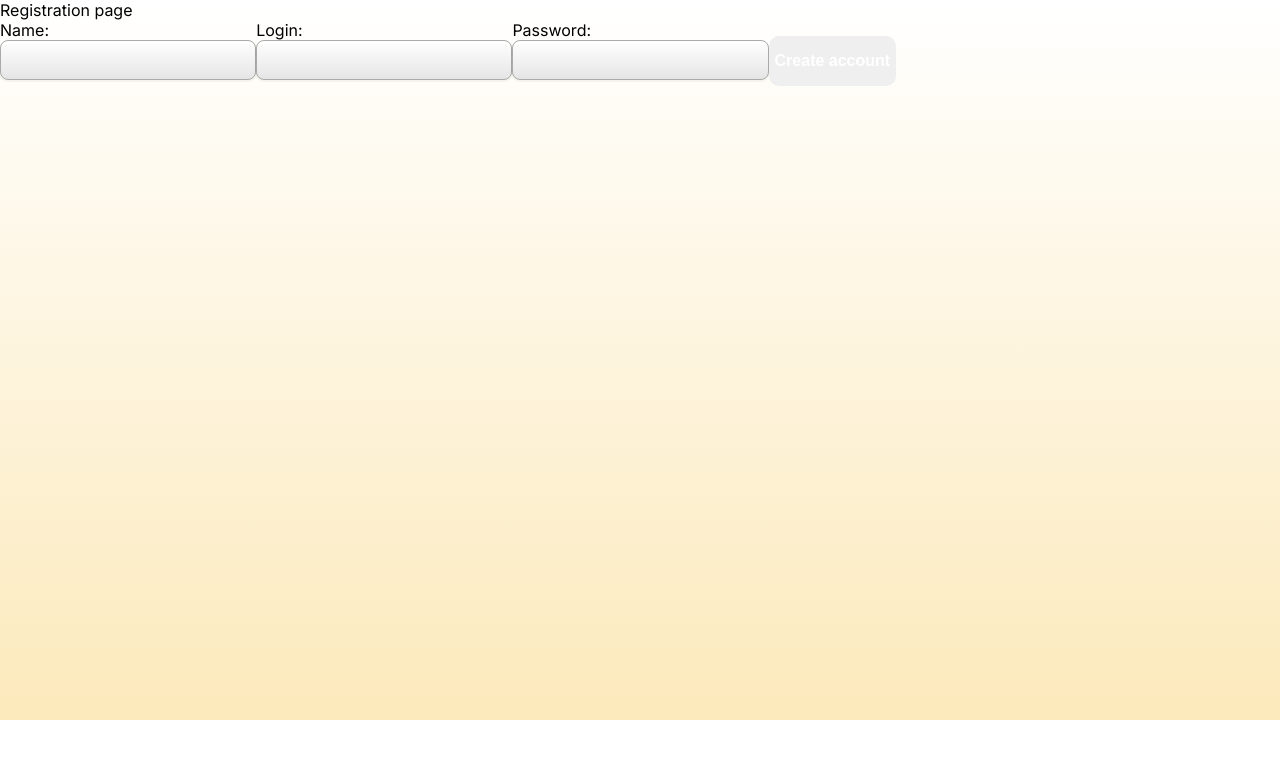
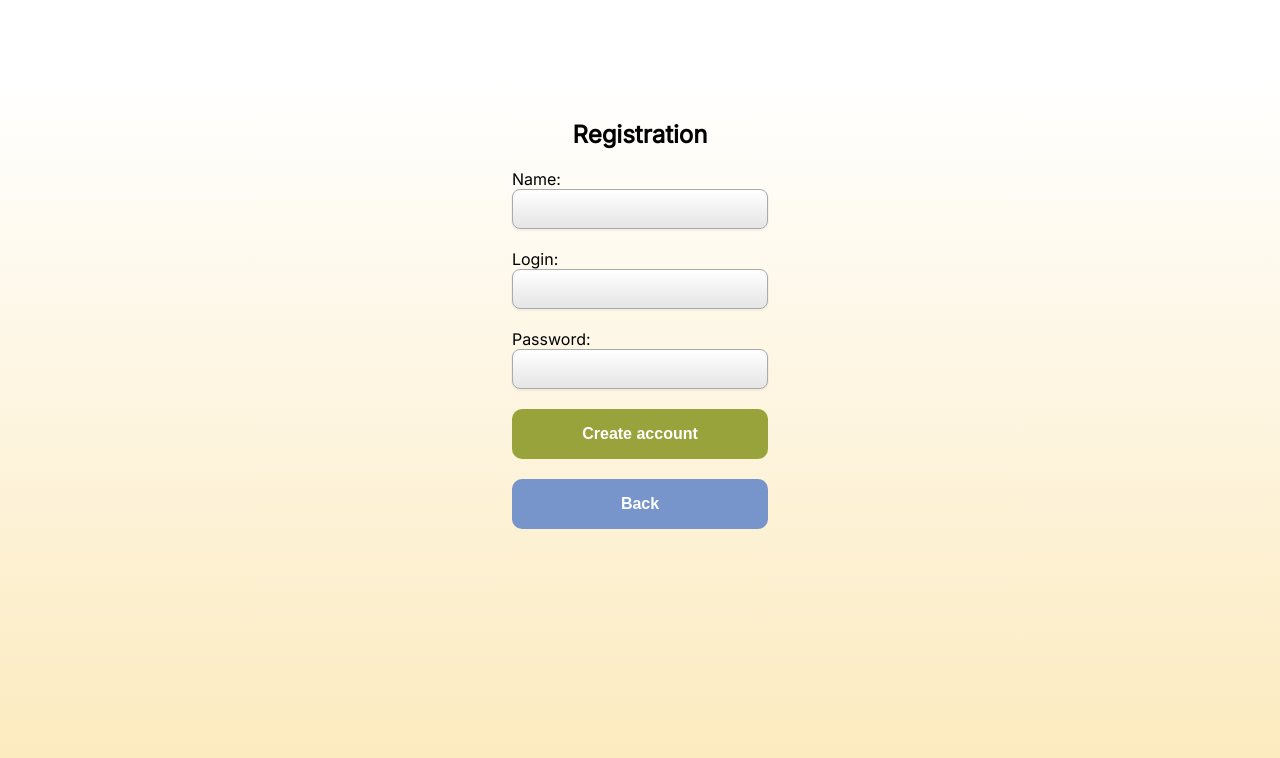
Before and after one commit to S4mm4ael/project-management-app, a React (Create React App) app: page /register in a window 1280 px wide. Shown: the top 758 px of the page. Built offline with nearby package versions, Linux system fonts and the light colour scheme.

Commit message:
feat: Create login, register components html

```diff
--- /dev/null
+++ b/src/components/LoginPage/LoginPage.module.css
@@ -0,0 +1,37 @@
+.login__section{
+  display: flex;
+  flex-direction: column;
+  align-items: center;
+  margin-top: 80px;
+  padding: 20px 40px;
+}
+.login__wrapper{
+
+  display: flex;
+  flex-direction: column;
+  align-items: center;
+}
+.login__form{
+  display: flex;
+
+  flex-direction: column;
+  gap: 20px;
+}
+.input__error{
+  max-width: 300px;
+  display: block;
+  font-size: 0.8rem;
+  color: red;
+}
+.confirm{
+  background-color: #99A33B  ;
+}
+.main{
+  width: 100%;
+  background-color: #7795CA ;
+
+}
+.register{
+  width: 100%;
+  background-color: #F7C955 ;
+}
--- a/src/components/LoginPage/LoginPage.tsx
+++ b/src/components/LoginPage/LoginPage.tsx
@@ -5,6 +5,7 @@ import { useForm, SubmitHandler } from 'react-hook-form';
 import { LoginInputs, User } from '../../utils/types';
 import { useState } from 'react';
 import { useTranslation } from 'react-i18next';
+import styles from '../LoginPage/LoginPage.module.css';
 
 function LoginPage() {
   const [, dispatch] = useAuth();
@@ -65,9 +66,11 @@ function LoginPage() {
 
   return (
     <>
-      <div>{t('Login page')}</div>
-      <Link to="/register">{t('Registration page')}</Link>
-      <form onSubmit={handleSubmit(onSubmit)}>
+      <section className={styles.login__section}>
+        <div className={styles.login__wrapper}>
+          <h2>{t('Login page')}</h2>
+
+          <form className={styles.login__form} onSubmit={handleSubmit(onSubmit)}>
             <label>
               {t('Login')}:
               <input
@@ -75,7 +78,7 @@ function LoginPage() {
                   required: 'Login is required',
                 })}
               />
-          {errors.login && <p>{errors.login.message}</p>}
+              {errors.login && <p className={styles.input__error}>{errors.login.message}</p>}
             </label>
             <label>
               {t('Password')}:
@@ -86,11 +89,21 @@ function LoginPage() {
                   required: 'Password is required',
                 })}
               />
-          {errors.password && <p>{errors.password.message}</p>}
+              {errors.password && <p className={styles.input__error}>{errors.password.message}</p>}
             </label>
-        <button type="submit">Login</button>
-        {responseError && <p>{responseError}</p>}
+            <button className={styles.confirm} type="submit">
+              {t('Login')}
+            </button>
+            <Link to="/register">
+              <button className={styles.register}>{t('Registration')}</button>
+            </Link>
+            <Link to="/">
+              <button className={styles.main}>{t('Back')}</button>
+            </Link>
+            {responseError && <p className={styles.input__error}>{responseError}</p>}
           </form>
+        </div>
+      </section>
     </>
   );
 }
--- /dev/null
+++ b/src/components/RegistrationPage/RegistrationPage.module.css
@@ -0,0 +1,33 @@
+.registration__section{
+  display: flex;
+  flex-direction: column;
+  align-items: center;
+  margin-top: 80px;
+  padding: 20px 40px;
+}
+.registration__wrapper{
+
+  display: flex;
+  flex-direction: column;
+  align-items: center;
+}
+.registration__form{
+  display: flex;
+
+  flex-direction: column;
+  gap: 20px;
+}
+.input__error{
+  max-width: 300px;
+  display: block;
+  font-size: 0.8rem;
+  color: red;
+}
+.confirm{
+  background-color: #99A33B  ;
+}
+.main{
+  width: 100%;
+  background-color: #7795CA ;
+
+}
--- a/src/components/RegistrationPage/RegistrationPage.tsx
+++ b/src/components/RegistrationPage/RegistrationPage.tsx
@@ -1,10 +1,11 @@
-import { useNavigate } from 'react-router-dom';
+import { Link, useNavigate } from 'react-router-dom';
 import { createUser } from '../../utils/fetch';
 import { useAuth } from '../hook/useAuth';
 import { useForm, SubmitHandler } from 'react-hook-form';
 import { RegistrationInputs } from '../../utils/types';
 import { useState } from 'react';
 import { useTranslation } from 'react-i18next';
+import styles from '../RegistrationPage/RegistrationPage.module.css';
 
 export function RegistrationPage() {
   const [state, dispatch] = useAuth();
@@ -44,8 +45,10 @@ export function RegistrationPage() {
 
   return (
     <>
-      <div>{t('Registration page')}</div>
-      <form onSubmit={handleSubmit(onSubmit)}>
+      <section className={styles.registration__section}>
+        <div className={styles.registration__wrapper}>
+          <h2>{t('Registration')}</h2>
+          <form className={styles.registration__form} onSubmit={handleSubmit(onSubmit)}>
             <label>
               {t('Name')}:
               <input
@@ -55,11 +58,12 @@ export function RegistrationPage() {
                   maxLength: { value: 20, message: 'Name is too long' },
                   pattern: {
                     value: /[a-zA-Z\s-]{2,25}/,
-                message: 'Name should contain only letters, whitespace caracters or "-" character',
+                    message:
+                      'Name should contain only letters, whitespace caracters or "-" character',
                   },
                 })}
               />
-          {errors.name && <p>{errors.name.message}</p>}
+              {errors.name && <p className={styles.input__error}>{errors.name.message}</p>}
             </label>
             <label>
               {t('Login')}:
@@ -70,7 +74,7 @@ export function RegistrationPage() {
                   minLength: { value: 3, message: 'Login is too short' },
                 })}
               />
-          {errors.login && <p>{errors.login.message}</p>}
+              {errors.login && <p className={styles.input__error}>{errors.login.message}</p>}
             </label>
             <label>
               {t('Password')}:
@@ -88,10 +92,17 @@ export function RegistrationPage() {
                   },
                 })}
               />
-          {errors.password && <p>{errors.password.message}</p>}
+              {errors.password && <p className={styles.input__error}>{errors.password.message}</p>}
             </label>
-        <button type="submit">{t('Create account')}</button>
+            <button className={styles.confirm} type="submit">
+              {t('Create account')}
+            </button>
+            <Link to="/">
+              <button className={styles.main}>{t('Back')}</button>
+            </Link>
           </form>
+        </div>
+      </section>
       {responseError && <p>{responseError}</p>}
     </>
   );
--- a/src/i18n.js
+++ b/src/i18n.js
@@ -19,8 +19,9 @@ const resources = {
       Login: 'Login',
       Password: 'Password',
       Name: 'Name',
-      'Registration page': 'Registration page',
+      Registration: 'Registration',
       'Create account': 'Create account',
+      Back: 'Back',
       'Login page': 'Login page',
       'Current name': 'Current name',
       'Current login': 'Current login',
@@ -50,8 +51,9 @@ const resources = {
       Login: 'Логин',
       Password: 'Пароль',
       Name: 'Имя',
-      'Registration page': 'Страница регистрации',
+      Registration: 'Регистрация',
       'Create account': 'Создать учетную запись',
+      Back: 'Назад',
       'Login page': 'Страница входа',
       'Current name': 'Текущее имя',
       'Current login': 'Текущий логин',
```
Lines whose indentation alone changed are shown as unchanged.
